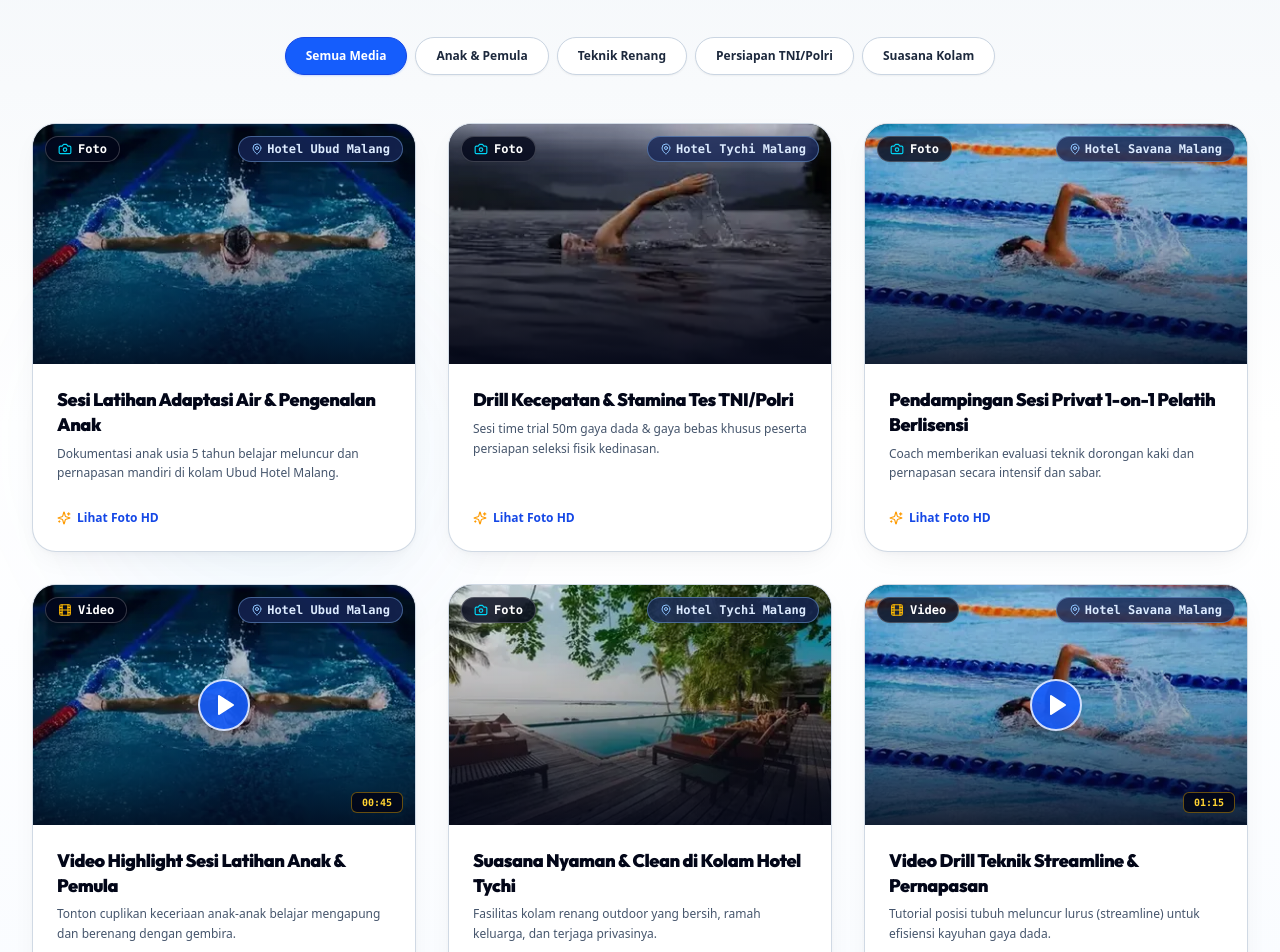
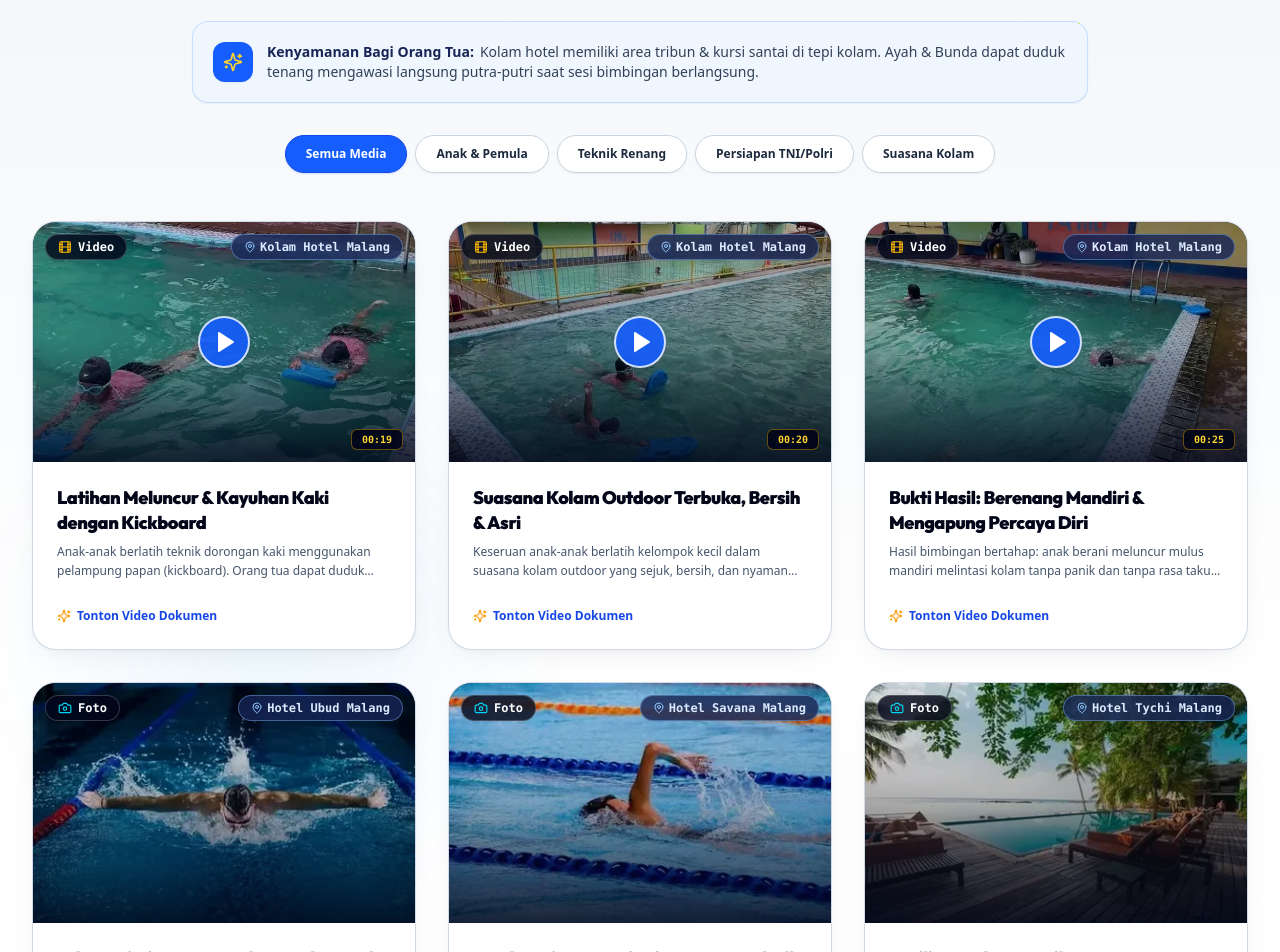
Before and after one commit to Vinxy-id/Aqualux, a React (Vite) app: page / in a window 1280 px wide. Shown: the part 6200-7152 px from the top of the page. Built offline with nearby package versions, Linux system fonts and the light colour scheme.

Commit message:
feat(gallery): integrate real video showcases and parent-focused trust banner

```diff
--- a/src/components/GallerySection.tsx
+++ b/src/components/GallerySection.tsx
@@ -37,16 +37,27 @@ export const GallerySection: React.FC = () => {
         viewport={viewportOnce}
       >
         {/* Section Header */}
-        <motion.div variants={fadeUp} className="text-center max-w-3xl mx-auto mb-10 sm:mb-14">
+        <motion.div variants={fadeUp} className="text-center max-w-3xl mx-auto mb-8 sm:mb-10">
           <span className="text-xs font-mono font-bold uppercase tracking-wider text-blue-900 bg-blue-100 px-3.5 py-1.5 rounded-full mb-3 inline-block border border-blue-300 shadow-xs">
-            DOKUMENTASI & GALERI KURSUS
+            DOKUMENTASI & VIDEO SUASANA
           </span>
           <h2 className="text-3xl sm:text-4xl font-black text-slate-950 font-outfit tracking-tight text-balance">
             Dokumentasi Nyata Sesi Latihan Aqualux
           </h2>
           <p className="mt-3 text-sm sm:text-base font-medium text-slate-700">
-            Lihat keseruan dan perkembangan peserta anak-anak, remaja, dewasa, serta persiapan fisik tes TNI/Polri di lokasi kolam hotel Malang.
+            Rekaman langsung keceriaan dan perkembangan peserta renang anak-anak, remaja, dewasa, hingga persiapan fisik tes TNI/Polri di kolam hotel Malang.
           </p>
+        </motion.div>
+
+        {/* Parent Reassurance Trust Banner */}
+        <motion.div variants={fadeUp} className="max-w-4xl mx-auto mb-8 p-4 sm:p-5 rounded-2xl bg-blue-50/80 border border-blue-200/90 flex flex-col sm:flex-row items-center gap-3.5 text-center sm:text-left shadow-xs">
+          <div className="w-10 h-10 rounded-xl bg-blue-600 text-white flex items-center justify-center shrink-0 shadow-xs">
+            <Sparkles className="w-5 h-5 text-amber-300" />
+          </div>
+          <div className="text-xs sm:text-sm text-slate-700">
+            <span className="font-extrabold text-blue-950 block sm:inline mr-1.5">Kenyamanan Bagi Orang Tua:</span>
+            <span>Kolam hotel memiliki area tribun & kursi santai di tepi kolam. Ayah & Bunda dapat duduk tenang mengawasi langsung putra-putri saat sesi bimbingan berlangsung.</span>
+          </div>
         </motion.div>
 
         {/* Category Tabs */}
--- a/src/components/MediaLightboxModal.tsx
+++ b/src/components/MediaLightboxModal.tsx
@@ -86,9 +86,12 @@ export const MediaLightboxModal: React.FC<MediaLightboxModalProps> = ({ item, on
                   ) : (
                     <video
                       src={item.mediaUrl}
+                      poster={item.thumbnailUrl}
                       controls
                       autoPlay
-                      className="w-full max-h-[55vh] object-contain"
+                      playsInline
+                      preload="metadata"
+                      className="w-full max-h-[58vh] object-contain rounded-lg shadow-inner bg-black"
                     />
                   )
                 ) : (
--- a/src/context/AqualuxDataContext.tsx
+++ b/src/context/AqualuxDataContext.tsx
@@ -7,7 +7,7 @@ const LOCAL_STORAGE_RATES_KEY = 'aqualux_course_rates_v2';
 const LOCAL_STORAGE_CONTACTS_KEY = 'aqualux_admin_contacts_v1';
 const LOCAL_STORAGE_LINKBIO_PROFILE_KEY = 'aqualux_linkbio_profile_v1';
 const LOCAL_STORAGE_LINKBIO_ITEMS_KEY = 'aqualux_linkbio_items_v2';
-const LOCAL_STORAGE_GALLERY_KEY = 'aqualux_gallery_items_v1';
+const LOCAL_STORAGE_GALLERY_KEY = 'aqualux_gallery_items_v2';
 
 export interface AdminContacts {
   faqihPhone: string;
--- a/src/data/aqualuxData.ts
+++ b/src/data/aqualuxData.ts
@@ -220,9 +220,45 @@ export const FAQ_DATA: FAQItem[] = [
 
 export const INITIAL_GALLERY_DATA: GalleryItem[] = [
   {
-    id: 'gal-1',
-    title: 'Sesi Latihan Adaptasi Air & Pengenalan Anak',
-    description: 'Dokumentasi anak usia 5 tahun belajar meluncur dan pernapasan mandiri di kolam Ubud Hotel Malang.',
+    id: 'gal-vid-1',
+    title: 'Latihan Meluncur & Kayuhan Kaki dengan Kickboard',
+    description: 'Anak-anak berlatih teknik dorongan kaki menggunakan pelampung papan (kickboard). Orang tua dapat duduk santai mendampingi di pinggir kolam.',
+    type: 'video',
+    category: 'anak',
+    thumbnailUrl: './videos/IMG_3311-thumb.webp',
+    mediaUrl: './videos/IMG_3311.mp4',
+    videoDuration: '00:19',
+    locationBadge: 'Kolam Hotel Malang',
+    dateAdded: '2026-08-14'
+  },
+  {
+    id: 'gal-vid-2',
+    title: 'Suasana Kolam Outdoor Terbuka, Bersih & Asri',
+    description: 'Keseruan anak-anak berlatih kelompok kecil dalam suasana kolam outdoor yang sejuk, bersih, dan nyaman bagi keluarga.',
+    type: 'video',
+    category: 'suasana',
+    thumbnailUrl: './videos/IMG_3312-thumb.webp',
+    mediaUrl: './videos/IMG_3312.mp4',
+    videoDuration: '00:20',
+    locationBadge: 'Kolam Hotel Malang',
+    dateAdded: '2026-08-14'
+  },
+  {
+    id: 'gal-vid-3',
+    title: 'Bukti Hasil: Berenang Mandiri & Mengapung Percaya Diri',
+    description: 'Hasil bimbingan bertahap: anak berani meluncur mulus mandiri melintasi kolam tanpa panik dan tanpa rasa takut air.',
+    type: 'video',
+    category: 'teknik',
+    thumbnailUrl: './videos/IMG_3313-thumb.webp',
+    mediaUrl: './videos/IMG_3313.mp4',
+    videoDuration: '00:25',
+    locationBadge: 'Kolam Hotel Malang',
+    dateAdded: '2026-08-14'
+  },
+  {
+    id: 'gal-4',
+    title: 'Adaptasi Air & Pengenalan Anak Pemula Usia 5+',
+    description: 'Metode pendekatan ramah anak mulai usia 5 tahun untuk mengubah rasa takut air menjadi senang dan percaya diri.',
     type: 'photo',
     category: 'anak',
     thumbnailUrl: './images/carousel-kids.webp',
@@ -231,20 +267,9 @@ export const INITIAL_GALLERY_DATA: GalleryItem[] = [
     dateAdded: '2026-08-01'
   },
   {
-    id: 'gal-2',
-    title: 'Drill Kecepatan & Stamina Tes TNI/Polri',
-    description: 'Sesi time trial 50m gaya dada & gaya bebas khusus peserta persiapan seleksi fisik kedinasan.',
-    type: 'photo',
-    category: 'kedinasan',
-    thumbnailUrl: './images/carousel-tni.webp',
-    mediaUrl: './images/carousel-tni.webp',
-    locationBadge: 'Hotel Tychi Malang',
-    dateAdded: '2026-08-05'
-  },
-  {
-    id: 'gal-3',
+    id: 'gal-5',
     title: 'Pendampingan Sesi Privat 1-on-1 Pelatih Berlisensi',
-    description: 'Coach memberikan evaluasi teknik dorongan kaki dan pernapasan secara intensif dan sabar.',
+    description: 'Coach berlatar belakang atlet renang membimbing teknik pernapasan dan koreksi gerakan secara personal dan sabar.',
     type: 'photo',
     category: 'teknik',
     thumbnailUrl: './images/carousel-coach.webp',
@@ -253,21 +278,9 @@ export const INITIAL_GALLERY_DATA: GalleryItem[] = [
     dateAdded: '2026-08-08'
   },
   {
-    id: 'gal-4',
-    title: 'Video Highlight Sesi Latihan Anak & Pemula',
-    description: 'Tonton cuplikan keceriaan anak-anak belajar mengapung dan berenang dengan gembira.',
-    type: 'video',
-    category: 'anak',
-    thumbnailUrl: './images/carousel-kids.webp',
-    mediaUrl: 'https://www.youtube.com/embed/dQw4w9WgXcQ',
-    videoDuration: '00:45',
-    locationBadge: 'Hotel Ubud Malang',
-    dateAdded: '2026-08-10'
-  },
-  {
-    id: 'gal-5',
-    title: 'Suasana Nyaman & Clean di Kolam Hotel Tychi',
-    description: 'Fasilitas kolam renang outdoor yang bersih, ramah keluarga, dan terjaga privasinya.',
+    id: 'gal-6',
+    title: 'Fasilitas Kolam Bersih & Area Tunggu Orang Tua',
+    description: 'Area kolam renang hotel berbintang dengan fasilitas lengkap, kamar ganti bersih, dan area tribun santai.',
     type: 'photo',
     category: 'suasana',
     thumbnailUrl: './images/hotel-tychi.webp',
@@ -276,15 +289,14 @@ export const INITIAL_GALLERY_DATA: GalleryItem[] = [
     dateAdded: '2026-08-12'
   },
   {
-    id: 'gal-6',
-    title: 'Video Drill Teknik Streamline & Pernapasan',
-    description: 'Tutorial posisi tubuh meluncur lurus (streamline) untuk efisiensi kayuhan gaya dada.',
-    type: 'video',
-    category: 'teknik',
-    thumbnailUrl: './images/carousel-coach.webp',
-    mediaUrl: 'https://www.youtube.com/embed/dQw4w9WgXcQ',
-    videoDuration: '01:15',
-    locationBadge: 'Hotel Savana Malang',
-    dateAdded: '2026-08-13'
+    id: 'gal-7',
+    title: 'Simulasi Drill Kecepatan Tes Fisik TNI / Polri',
+    description: 'Latihan intensif ketangkasan renang 50 meter gaya dada dengan target waktu kelulusan ujian fisik kedinasan.',
+    type: 'photo',
+    category: 'kedinasan',
+    thumbnailUrl: './images/carousel-tni.webp',
+    mediaUrl: './images/carousel-tni.webp',
+    locationBadge: 'Hotel Tychi Malang',
+    dateAdded: '2026-08-05'
   }
 ];
```
